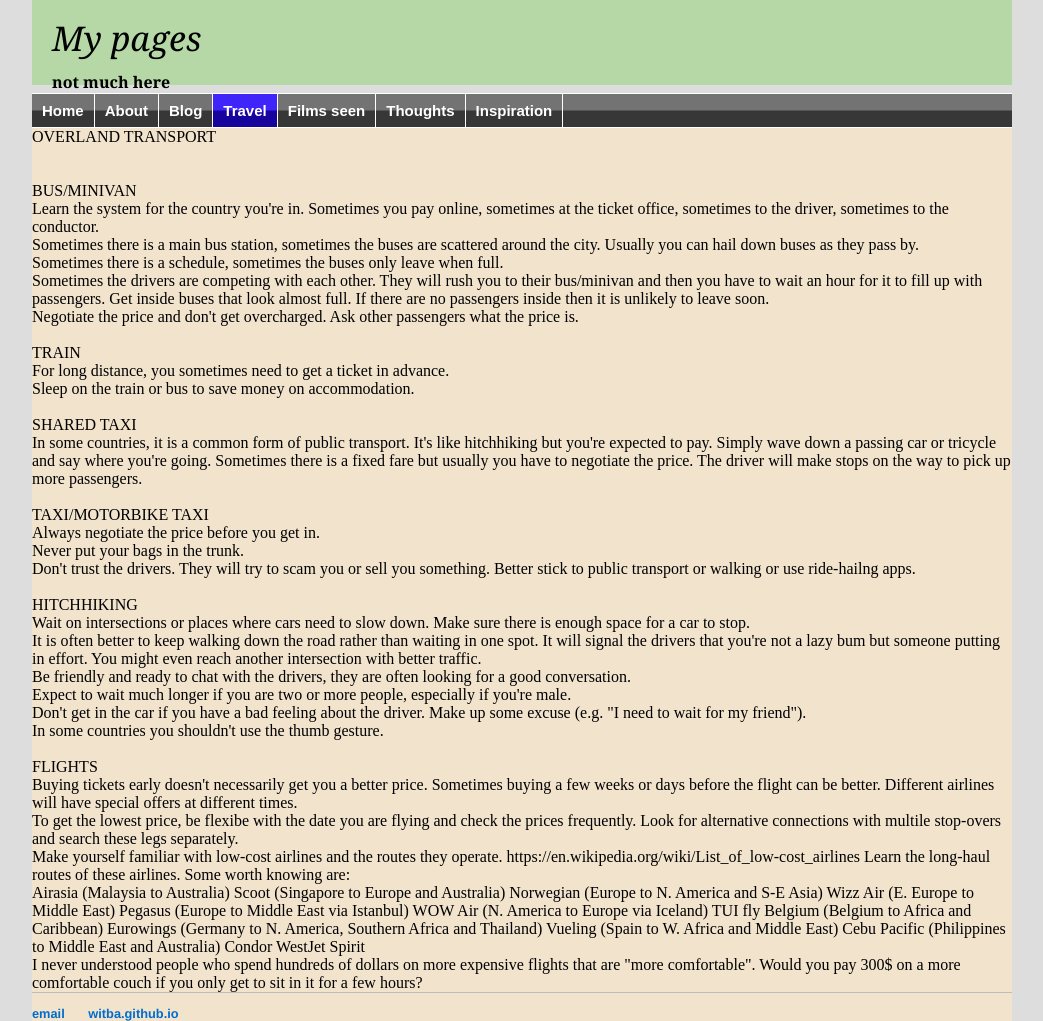
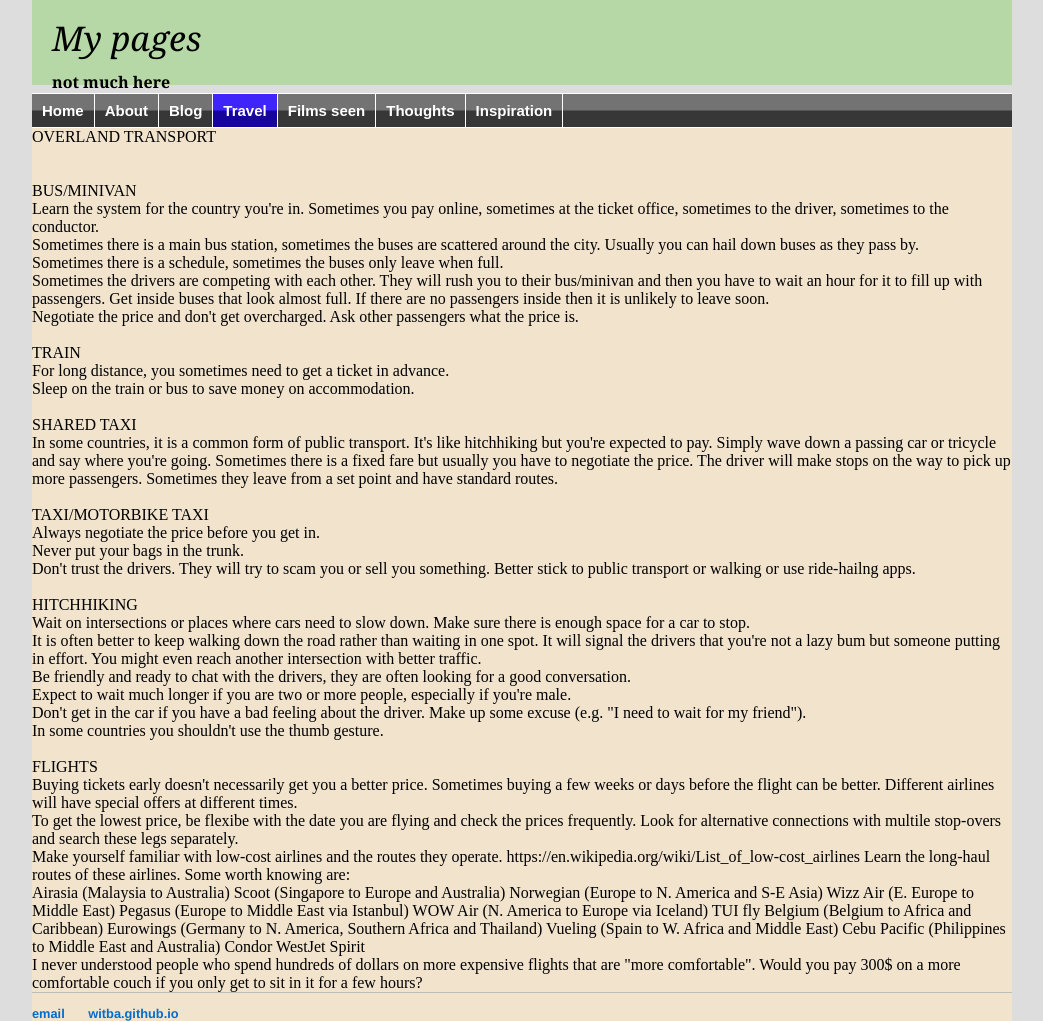
Before and after one commit to witba/witba.github.io, a Jekyll site: the page built from travel/transport.html, in a window 1280 px wide. Shown: the whole page, without its empty margins (118-1161 px from the left). Built offline with Jekyll 4.4.1, drawn with Linux system fonts in a browser that asks for light colours.

Commit message:
Update transport.html

```diff
--- a/travel/transport.html
+++ b/travel/transport.html
@@ -20,7 +20,7 @@
 Sleep on the train or bus to save money on accommodation.<br>
 <br>
 SHARED TAXI<br>
-In some countries, it is a common form of public transport. It's like hitchhiking but you're expected to pay. Simply wave down a passing car or tricycle and say where you're going. Sometimes there is a fixed fare but usually you have to negotiate the price. The driver will make stops on the way to pick up more passengers.<br>
+In some countries, it is a common form of public transport. It's like hitchhiking but you're expected to pay. Simply wave down a passing car or tricycle and say where you're going. Sometimes there is a fixed fare but usually you have to negotiate the price. The driver will make stops on the way to pick up more passengers. Sometimes they leave from a set point and have standard routes.<br>
 <br>
 TAXI/MOTORBIKE TAXI<br>
 Always negotiate the price before you get in. <br>
```
